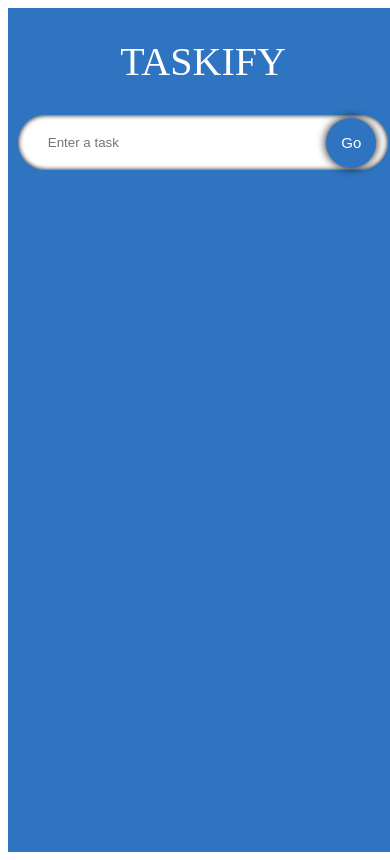
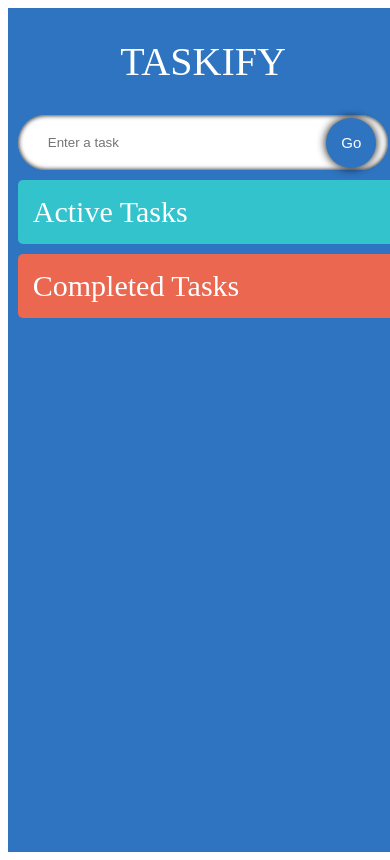
Before and after one commit to beratucgul/Typescript-Todo-List, a React (Create React App) app: page / in a window 390 px wide. Built offline with nearby package versions, Linux system fonts and the light colour scheme; a web font is replaced by a local one.

Commit message:
drag and drop for todos is added

```diff
--- a/package.json
+++ b/package.json
@@ -9,8 +9,10 @@
     "@types/jest": "^27.5.2",
     "@types/node": "^16.11.64",
     "@types/react": "^18.0.21",
+    "@types/react-beautiful-dnd": "^13.1.2",
     "@types/react-dom": "^18.0.6",
     "react": "^18.2.0",
+    "react-beautiful-dnd": "^13.1.1",
     "react-dom": "^18.2.0",
     "react-icons": "^4.4.0",
     "react-scripts": "5.0.1",
--- a/src/components/styles.css
+++ b/src/components/styles.css
@@ -1,6 +1,6 @@
 .input {
   display: flex;
-  width: 90%;
+  width: 95%;
   position: relative;
   align-items: center;
 }
@@ -44,20 +44,40 @@
   box-shadow: 0 0 5px black;
 }
 
+.container {
+  display: flex;
+  width: 95%;
+  margin-top: 10px;
+  justify-content: space-between;
+  align-items: flex-start;
+}
+
 .todos {
   display: flex;
-	justify-content: space-evenly;
-	width: 90%;
-	flex-wrap: wrap;
+  width: 47.5%;
+  flex-direction: column;
+  padding: 15px;
+  border-radius: 5px;
+  background-color: rgb(50, 195, 205);
+}
+
+.todos_heading {
+  font-size: 30px;
+  color: white;
 }
 
 .todos_single {
   display: flex;
-	width: 29.5%;
   border-radius: 5px;
   padding: 20px;
   margin-top: 15px;
   background-image: url("https://img.freepik.com/free-photo/crumpled-yellow-paper-background-close-up_60487-2390.jpg?size=626&ext=jpg");
+  transition: 0.2s;
+}
+
+.todos_single:hover {
+  box-shadow: 0 0 5px black;
+  transform: scale(1.03);
 }
 
 .todos_single_text {
@@ -77,9 +97,9 @@
   cursor: pointer;
 }
 
-@media (max-width: 1200px) {
-	.todos_single {
-		width: 40%;
+@media (max-width: 1100px) {
+  .todos {
+    width: 45%;
   }
 }
 
@@ -89,8 +109,27 @@
   }
   .todos {
     width: 95%;
+    margin-bottom: 10px;
   }
-	.todos_single {
-		width: 100%;
+
+  .container {
+    width: 95%;
+    flex-direction: column;
   }
 }
+
+.remove {
+  background-color: rgb(235, 103, 80);
+}
+
+.dragactive {
+  background-color: rgb(0, 221, 236);
+}
+
+.dragcomplete {
+  background-color: rgb(255, 38, 0);
+}
+
+.drag {
+	box-shadow: 0 0 20px black;
+}
--- a/src/components/todoItem/TodoItem.tsx
+++ b/src/components/todoItem/TodoItem.tsx
@@ -3,14 +3,16 @@
 import { AiFillEdit, AiFillDelete } from "react-icons/ai";
 import { MdDone } from "react-icons/md";
 import "../styles.css";
+import { Draggable } from "react-beautiful-dnd";
 
 type Props = {
+  index: number;
   todo: Todo;
   todos: Todo[];
   setTodos: React.Dispatch<React.SetStateAction<Todo[]>>;
 };
 
-const SingleTodo = ({ todo, todos, setTodos }: Props) => {
+const SingleTodo = ({ index, todo, todos, setTodos }: Props) => {
   const [edit, setEdit] = useState<boolean>(false);
   const [editTodo, setEditTodo] = useState<string>(todo.todo);
 
@@ -37,13 +39,21 @@
   };
 
   useEffect(() => {
-    inputRef.current?.focus()
-  }, [edit])
+    inputRef.current?.focus();
+  }, [edit]);
 
   const inputRef = useRef<HTMLInputElement>(null);
 
   return (
-    <form className="todos_single" onSubmit={(e) => handleEdit(e, todo.id)}>
+    <Draggable draggableId={todo.id.toString()} index={index}>
+      {(provided, snapshot) => (
+        <form
+          className={`todos_single ${snapshot.isDragging ? "drag" : ""}`}
+          onSubmit={(e) => handleEdit(e, todo.id)}
+          {...provided.draggableProps}
+          {...provided.dragHandleProps}
+          ref={provided.innerRef}
+        >
           {edit ? (
             <input
               ref={inputRef}
@@ -76,6 +86,8 @@
             </span>
           </div>
         </form>
+      )}
+    </Draggable>
   );
 };
 
--- a/src/components/todoListView/TodoListView.tsx
+++ b/src/components/todoListView/TodoListView.tsx
@@ -2,23 +2,67 @@
 import { Todo } from "../../../models/todo/todoModel";
 import SingleTodo from "../todoItem/TodoItem";
 import "../styles.css";
+import { Droppable } from "react-beautiful-dnd";
 
 interface Props {
   todos: Todo[];
   setTodos: React.Dispatch<React.SetStateAction<Todo[]>>;
+  completedTodos: Todo[];
+  setCompletedTodos: React.Dispatch<React.SetStateAction<Todo[]>>;
 }
 
-const TodoList = ({ todos, setTodos }: Props) => {
+const TodoList = ({
+  todos,
+  setTodos,
+  completedTodos,
+  setCompletedTodos,
+}: Props) => {
   return (
-    <div className="todos">
-      {todos.map((todo) => (
+    <div className="container">
+      <Droppable droppableId="TodosList">
+        {(provided, snapshot) => (
+          <div
+            className={`todos ${snapshot.isDraggingOver ? "dragactive" : ""}`}
+            ref={provided.innerRef}
+            {...provided.droppableProps}
+          >
+            <span className="todos_heading">Active Tasks</span>
+            {todos.map((todo, index) => (
               <SingleTodo
+                index={index}
                 todo={todo}
+                todos={todos}
                 key={todo.id}
-          todos={todos}
                 setTodos={setTodos}
               />
             ))}
+            {provided.placeholder}
+          </div>
+        )}
+      </Droppable>
+      <Droppable droppableId="TodosRemove">
+        {(provided, snapshot) => (
+          <div
+            className={`todos remove ${
+              snapshot.isDraggingOver ? "dragcomplete" : ""
+            }`}
+            ref={provided.innerRef}
+            {...provided.droppableProps}
+          >
+            <span className="todos_heading">Completed Tasks</span>
+            {completedTodos.map((todo, index) => (
+              <SingleTodo
+                index={index}
+                todo={todo}
+                todos={completedTodos}
+                key={todo.id}
+                setTodos={setCompletedTodos}
+              />
+            ))}
+            {provided.placeholder}
+          </div>
+        )}
+      </Droppable>
     </div>
   );
 };
--- a/src/index.tsx
+++ b/src/index.tsx
@@ -6,7 +6,5 @@
   document.getElementById('root') as HTMLElement
 );
 root.render(
-  <React.StrictMode>
     <App />
-  </React.StrictMode>
 );
--- a/src/pages/todoList/TodoList.tsx
+++ b/src/pages/todoList/TodoList.tsx
@@ -3,10 +3,12 @@
 import TodoListView from "../../components/todoListView/TodoListView";
 import { Todo } from "../../../models/todo/todoModel";
 import "../../App.css";
+import { DragDropContext, DropResult } from "react-beautiful-dnd";
 
 const TodoList: React.FC = () => {
   const [todo, setTodo] = useState<string>("");
   const [todos, setTodos] = useState<Todo[]>([]);
+  const [completedTodos, setCompletedTodos] = useState<Todo[]>([]);
 
   const handleAdd = (e: React.FormEvent) => {
     e.preventDefault();
@@ -17,12 +19,51 @@
     }
   };
 
+  const onDragEnd = (result: DropResult) => {
+    const { source, destination } = result;
+
+    if (!destination) return;
+    if (
+      destination.droppableId === source.droppableId &&
+      destination.index === source.index
+    )
+      return;
+
+    let add,
+      active = todos,
+      complete = completedTodos;
+
+    if (source.droppableId === "TodosList") {
+      add = active[source.index];
+      active.splice(source.index, 1);
+    } else {
+      add = complete[source.index];
+      complete.splice(source.index, 1);
+    }
+
+    if (destination.droppableId === "TodosList") {
+      active.splice(destination.index, 0, add);
+    } else {
+      complete.splice(destination.index, 0, add);
+    }
+
+    setCompletedTodos(complete);
+    setTodos(active);
+  };
+
   return (
-    <div className="App">
-      <span className="heading">Taskify</span>
-      <InputField todo={todo} setTodo={setTodo} handleAdd={handleAdd} />
-      <TodoListView todos={todos} setTodos={setTodos} />
-    </div>
+    <DragDropContext onDragEnd={onDragEnd}>
+      <div className="App">
+        <span className="heading">Taskify</span>
+        <InputField todo={todo} setTodo={setTodo} handleAdd={handleAdd} />
+        <TodoListView
+          todos={todos}
+          setTodos={setTodos}
+          completedTodos={completedTodos}
+          setCompletedTodos={setCompletedTodos}
+        />
+      </div>
+    </DragDropContext>
   );
 };
 
```
Also changed, not shown: models/todo/todoModel.ts (+27 -0 lines), 1 other file (tests, documents, lock files or other folders). Lines whose indentation alone changed are shown as unchanged.
